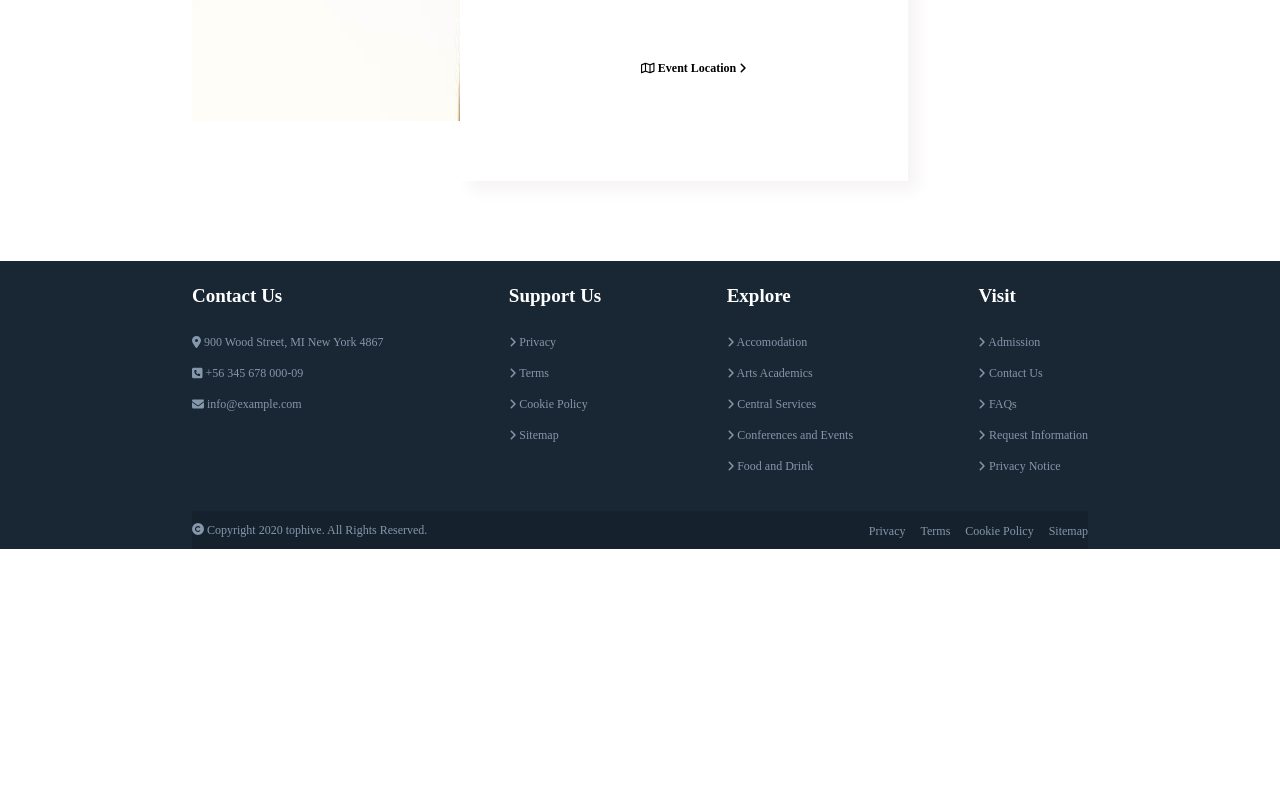
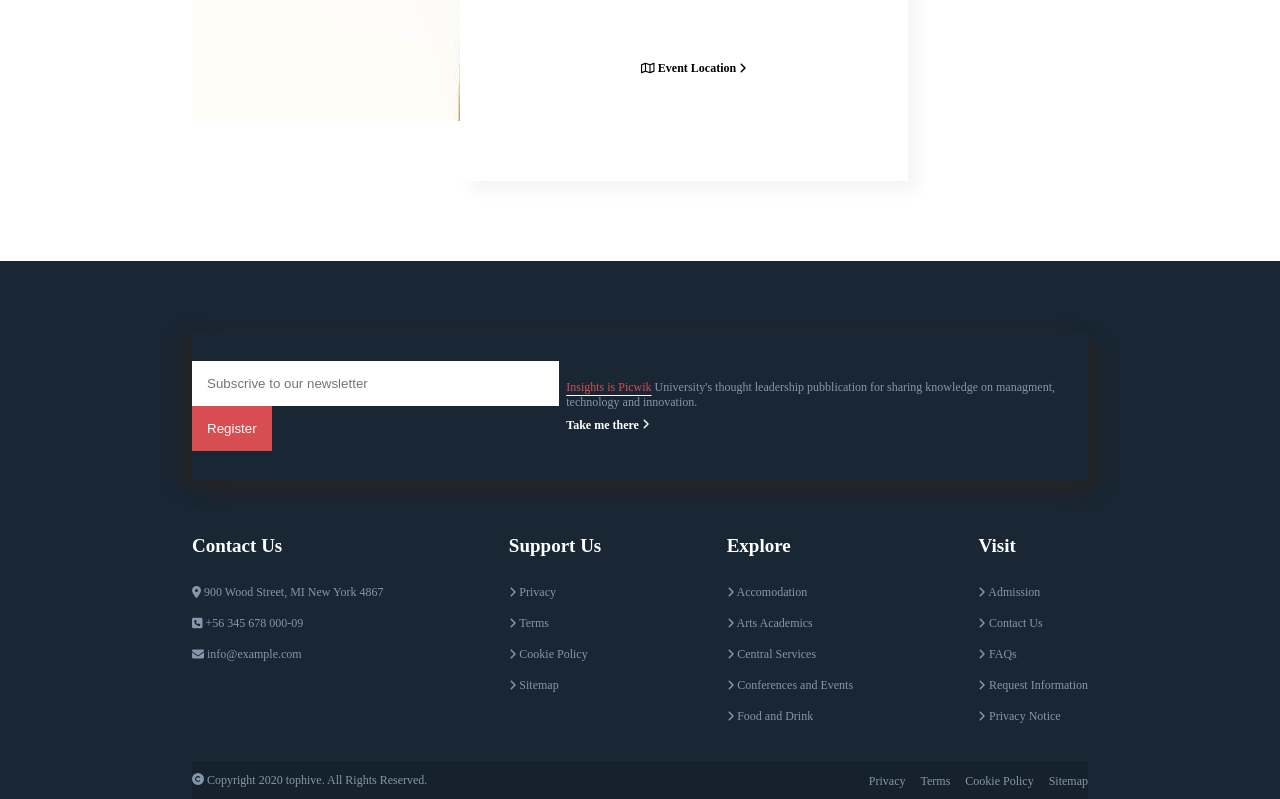
Before and after one commit to Emanuela91/proj-html-vuejs, a Vue app: page / in a window 1280 px wide. Shown: the part 2663-3462 px from the top of the page. Before the commit the page ends 3212 px from the top, so only its background shows below. Built offline with nearby package versions, Linux system fonts and the light colour scheme.

Commit message:
in footer parte delle newsletter finita, footer finito

```diff
--- a/src/components/Footer.vue
+++ b/src/components/Footer.vue
@@ -64,6 +64,24 @@ export default {
 <template>
     <section>
         <div class="container">
+
+            <!-- sezione newsletter -->
+            <div class="newsletter">
+                <div class="register">
+                    <form>
+                        <input type="text" placeholder="Subscrive to our newsletter" size="40">
+                        <button>Register</button>
+                    </form>
+                </div>
+                <div class="takeme">
+                    <div class="parag">
+                        <span class="color">Insights is Picwik</span> University's thought leadership pubblication for
+                        sharing knowledge on managment, technology and innovation.
+                    </div>
+                    <span id="icon">Take me there <font-awesome-icon icon="fa-solid fa-angle-right" /></span>
+                </div>
+
+            </div>
 
             <!-- menu navigazione footer -->
             <nav>
@@ -147,7 +165,49 @@ section {
     background-color: #192634;
     padding-top: 20px;
 
+    // sezione newsletter
+    .newsletter {
+        @include between();
+        justify-content: space-around;
+        box-shadow: 10px 10px 15px #252424,
+            -10px 5px 15px #252424;
+        padding: 30px 0;
+        margin: 50px 0;
 
+        .register {
+            input {
+                padding: 15px;
+                border: none;
+            }
+
+            button {
+                border: none;
+                padding: 15px 15px;
+                background-color: $text_red;
+                color: white;
+            }
+        }
+
+        .parag {
+            color: #8597aa;
+            font-size: 12px;
+            margin-bottom: 5px;
+
+            span {
+                text-decoration: underline;
+                text-underline-offset: 4px;
+                text-decoration-color: white;
+            }
+        }
+
+        #icon {
+            color: white;
+            font-size: 12px;
+            font-weight: bold;
+        }
+    }
+
+    // css menu navigazione
     nav {
         @include between();
         align-items: flex-start;
@@ -167,6 +227,7 @@ section {
         }
     }
 
+    // css parte del copyright
     .diritti {
         @include between();
         padding: 10px 0;
```
